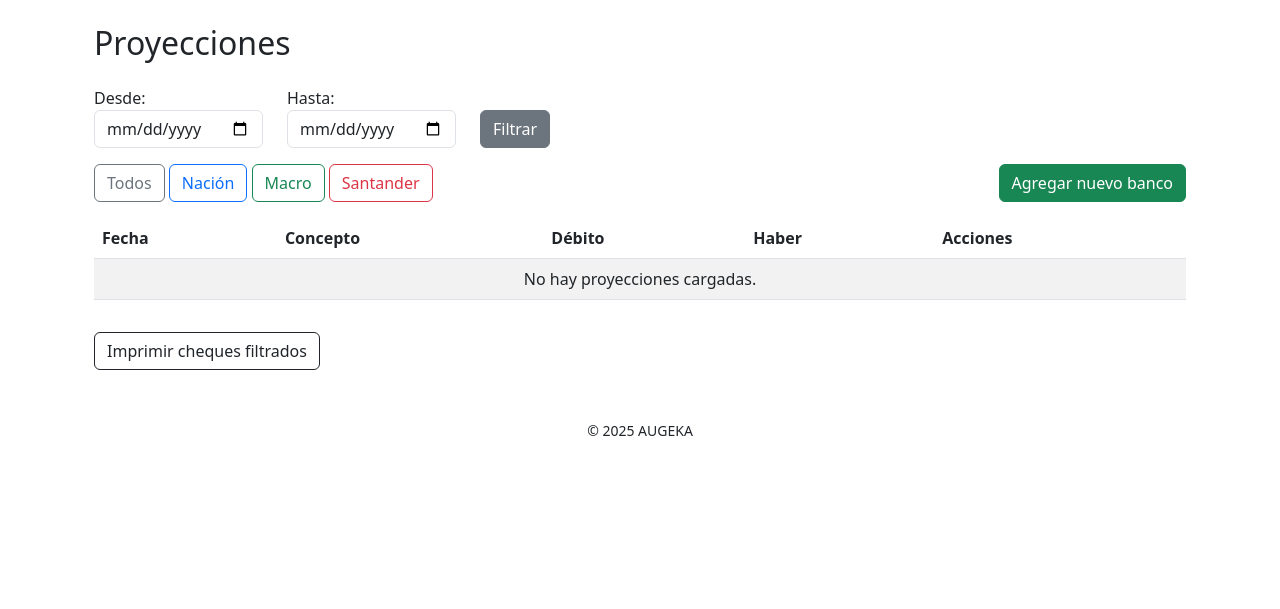
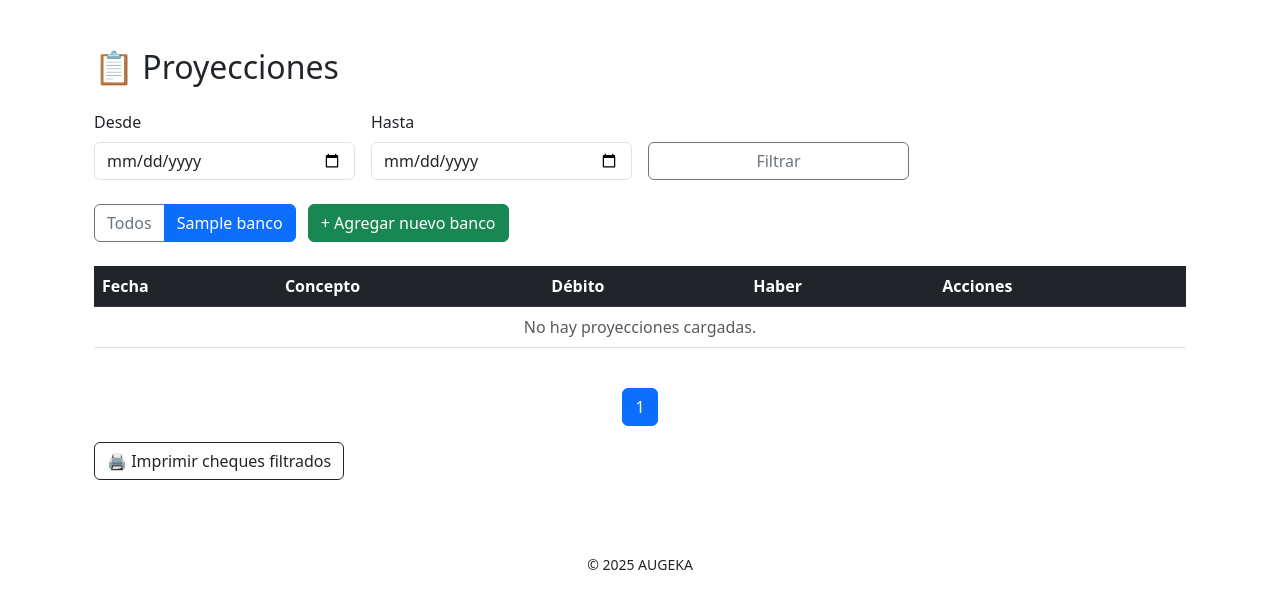
Before and after one commit to KrGabriel/Proyecto-muebleria, a Laravel app: a page that uses resources/views/proyeccion_cuentas/index.blade.php in a window 1280 px wide. Shown: the part 56-665 px from the top of the page. Run offline with Laravel 12, Linux system fonts and the light colour scheme; tables that the repository leaves empty hold one stand-in row (values such as "Sample post"); parts of the project's set-up code (start-up, migrations or seed data) failed here and were passed over.

Commit message:
Feature: ALOTOFTHINGS (pdf generating with the name of the bank + dinamic bank + changes on controllers and routes)

```diff
--- /dev/null
+++ b/app/Http/Controllers/ProyeccionesController.php
@@ -0,0 +1,66 @@
+<?php
+
+namespace App\Http\Controllers;
+
+use Illuminate\Http\Request;
+use App\Models\Cheque;
+use App\Models\Banco;
+use Barryvdh\DomPDF\Facade\Pdf;
+
+class ProyeccionesController extends Controller
+{
+    public function index(Request $request)
+    {
+        $bancos = Banco::orderBy('nombre')->get();
+
+        $query = Cheque::query();
+
+        if ($request->filled('banco')) {
+            $bancoFiltro = $request->banco;
+            $query->whereHas('cuenta.banco', function ($q) use ($bancoFiltro) {
+                $q->where('nombre', $bancoFiltro);
+            });
+        }
+
+        if ($request->filled('desde')) {
+            $query->whereDate('fecha', '>=', $request->desde);
+        }
+
+        if ($request->filled('hasta')) {
+            $query->whereDate('fecha', '<=', $request->hasta);
+        }
+
+        $proyecciones = $query->orderBy('fecha', 'asc')->paginate(10)->appends($request->query());
+
+        return view('proyeccion_cuentas.index', compact('proyecciones', 'bancos'));
+    }
+
+    public function exportarPDF(Request $request)
+    {
+        $query = Cheque::query();
+        $bancoNombre = null;
+
+        if ($request->filled('banco')) {
+            $bancoFiltro = $request->banco;
+            $bancoNombre = $bancoFiltro;
+            $query->whereHas('cuenta.banco', function ($q) use ($bancoFiltro) {
+                $q->where('nombre', $bancoFiltro);
+            });
+        }
+
+        if ($request->filled('desde')) {
+            $query->whereDate('fecha', '>=', $request->desde);
+        }
+
+        if ($request->filled('hasta')) {
+            $query->whereDate('fecha', '<=', $request->hasta);
+        }
+
+        $proyecciones = $query->orderBy('fecha', 'asc')->get();
+
+        $pdf = Pdf::loadView('proyeccion_cuentas.pdf', compact('proyecciones', 'bancoNombre'));
+
+        return $pdf->download('proyecciones_filtradas-' . $bancoNombre . '.pdf');
+    }
+
+}
--- a/app/Models/Cheque.php
+++ b/app/Models/Cheque.php
@@ -2,17 +2,20 @@
 
 namespace App\Models;
 
+use Illuminate\Database\Eloquent\Factories\HasFactory;
 use Illuminate\Database\Eloquent\Model;
 
 class Cheque extends Model
 {
+    use HasFactory;
+
     protected $table = 'cheques';
     protected $primaryKey = 'id';
     public $timestamps = false;
 
     public function cuenta()
     {
-        return $this-belongsTo(CuentaBancaria::class, 'codigo_cuenta');
+        return $this->belongsTo(CuentaBancaria::class, 'codigo_cuenta');
     }
 
     public function factura()
--- a/app/Models/CuentaBancaria.php
+++ b/app/Models/CuentaBancaria.php
@@ -2,21 +2,24 @@
 
 namespace App\Models;
 
+use Illuminate\Database\Eloquent\Factories\HasFactory;
 use Illuminate\Database\Eloquent\Model;
 
 class CuentaBancaria extends Model
 {
+    use HasFactory;
+
     protected $table = 'cuentas';
     protected $primaryKey = 'codigo';
     public $timestamps = false;
 
-    public function bancos()
+    public function banco()
     {
-        return $this->belongsTo(banco::class, 'numero_banco');
+        return $this->belongsTo(Banco::class, 'numero_banco');
     }
 
     public function cheques()
     {
-        return $this->hasMany(Cheqye::class, 'codigo_cuenta');
+        return $this->hasMany(Cheque::class, 'codigo_cuenta');
     }
 }
--- a/app/Models/Factura.php
+++ b/app/Models/Factura.php
@@ -2,10 +2,13 @@
 
 namespace App\Models;
 
+use Illuminate\Database\Eloquent\Factories\HasFactory;
 use Illuminate\Database\Eloquent\Model;
 
 class Factura extends Model
 {
+    use HasFactory;
+
     protected $table = 'facturas';
     protected $primaryKey = 'id';
     public $timestamps = false;
--- a/app/Models/Proveedor.php
+++ b/app/Models/Proveedor.php
@@ -2,10 +2,13 @@
 
 namespace App\Models;
 
+use Illuminate\Database\Eloquent\Factories\HasFactory;
 use Illuminate\Database\Eloquent\Model;
 
 class Proveedor extends Model
 {
+    use HasFactory;
+
     protected $table = 'proveedores';
     protected $primaryKey = 'codigo';
     public $timestamps = false;
--- a/app/Models/banco.php
+++ b/app/Models/banco.php
@@ -2,10 +2,13 @@
 
 namespace App\Models;
 
+use Illuminate\Database\Eloquent\Factories\HasFactory;
 use Illuminate\Database\Eloquent\Model;
 
-class banco extends Model
+class Banco extends Model
 {
+    use HasFactory;
+
     protected $table = 'bancos';
     protected $primaryKey = 'numero';
     public $timestamps = false;
--- a/resources/views/proyeccion_cuentas/index.blade.php
+++ b/resources/views/proyeccion_cuentas/index.blade.php
@@ -1,129 +1,118 @@
 @extends('layouts.app')
 
 @section('content')
-@php use Carbon\Carbon; @endphp
-
-<div class="container">
-    <h2 class="mb-4">Proyecciones</h2>
+<div class="container py-4">
+    <div class="d-flex justify-content-between align-items-center mb-4">
+        <h2 class="mb-0">📋 Proyecciones</h2>
+    </div>
 
     @php
-        $proyecciones = $proyecciones ?? [
-            (object)[ 'codigo' => 1, 'fecha' => '2025-06-01', 'concepto' => 'Cheque *', 'debito' => '$50000', 'haber' => '$0', 'banco' => 'nación' ],
-            (object)[ 'codigo' => 2, 'fecha' => '2025-06-02', 'concepto' => 'Cheque *', 'debito' => '$50000', 'haber' => '$0', 'banco' => 'nación' ],
-            (object)[ 'codigo' => 3, 'fecha' => '2025-06-03', 'concepto' => 'Cheque *', 'debito' => '$50000', 'haber' => '$0', 'banco' => 'nación' ],
-            (object)[ 'codigo' => 4, 'fecha' => '2025-06-04', 'concepto' => 'Cheque *', 'debito' => '$50000', 'haber' => '$0', 'banco' => 'macro' ],
-            (object)[ 'codigo' => 5, 'fecha' => '2025-06-05', 'concepto' => 'Cheque *', 'debito' => '$50000', 'haber' => '$0', 'banco' => 'macro' ],
-            (object)[ 'codigo' => 6, 'fecha' => '2025-06-06', 'concepto' => 'Cheque *', 'debito' => '$50000', 'haber' => '$0', 'banco' => 'santander' ],
-            (object)[ 'codigo' => 7, 'fecha' => '2025-06-07', 'concepto' => 'Cheque *', 'debito' => '$50000', 'haber' => '$0', 'banco' => 'santander' ],
-            (object)[ 'codigo' => 8, 'fecha' => '2025-06-08', 'concepto' => 'Cheque *', 'debito' => '$50000', 'haber' => '$0', 'banco' => 'santander' ],
-        ];
+        use Carbon\Carbon;
 
         $bancoFiltro = request('banco');
         $desde = request('desde');
         $hasta = request('hasta');
         $pagina = request('pagina', 1);
-        $porPagina = 4;
-
-        if ($bancoFiltro) {
-            $proyecciones = array_filter($proyecciones, fn($p) => $p->banco === $bancoFiltro);
-        }
-
-        if ($desde || $hasta) {
-            $proyecciones = array_filter($proyecciones, function ($p) use ($desde, $hasta) {
-                $fecha = Carbon::parse($p->fecha);
-                $valido = true;
-
-                if ($desde) {
-                    $valido = $valido && $fecha >= Carbon::parse($desde);
-                }
-
-                if ($hasta) {
-                    $valido = $valido && $fecha <= Carbon::parse($hasta);
-                }
-
-                return $valido;
-            });
-        }
-
-        $total = count($proyecciones);
-        $proyecciones = array_slice($proyecciones, ($pagina - 1) * $porPagina, $porPagina);
-        $totalPaginas = ceil($total / $porPagina);
+        $totalPaginas = $proyecciones->lastPage();
     @endphp
 
-    <form method="GET" class="row mb-3">
-        <div class="col-auto">
-            <label for="desde">Desde:</label>
+    <form method="GET" class="row g-3 mb-4 align-items-end">
+        <div class="col-md-3">
+            <label for="desde" class="form-label">Desde</label>
             <input type="date" name="desde" value="{{ request('desde') }}" class="form-control">
         </div>
-        <div class="col-auto">
-            <label for="hasta">Hasta:</label>
+        <div class="col-md-3">
+            <label for="hasta" class="form-label">Hasta</label>
             <input type="date" name="hasta" value="{{ request('hasta') }}" class="form-control">
         </div>
-        <div class="col-auto d-flex align-items-end">
-            <button type="submit" class="btn btn-secondary">Filtrar</button>
+        <div class="col-md-3">
+            <button type="submit" class="btn btn-outline-secondary w-100">Filtrar</button>
         </div>
     </form>
 
-    <div class="mb-3">
-        <a href="{{ url()->current() }}" class="btn btn-outline-secondary {{ !$bancoFiltro ? 'active' : '' }}">Todos</a>
-        <a href="?banco=nación&desde={{ $desde }}&hasta={{ $hasta }}" class="btn btn-outline-primary {{ $bancoFiltro === 'nación' ? 'active' : '' }}">Nación</a>
-        <a href="?banco=macro&desde={{ $desde }}&hasta={{ $hasta }}" class="btn btn-outline-success {{ $bancoFiltro === 'macro' ? 'active' : '' }}">Macro</a>
-        <a href="?banco=santander&desde={{ $desde }}&hasta={{ $hasta }}" class="btn btn-outline-danger {{ $bancoFiltro === 'santander' ? 'active' : '' }}">Santander</a>
-        <a href="bancos" class="btn btn-success float-end">Agregar nuevo banco</a>
+    <div class="mb-4">
+        <div class="btn-group" role="group">
+            @php
+                $params = request()->except('page', 'banco');
+            @endphp
+
+            <a href="{{ url()->current() }}?{{ http_build_query($params) }}"
+            class="btn btn-outline-secondary {{ !$bancoFiltro ? 'active' : '' }}">
+                Todos
+            </a>
+
+            @foreach ($bancos as $banco)
+                <a href="{{ url()->current() }}?{{ http_build_query(array_merge($params, ['banco' => $banco->nombre])) }}"
+                class="btn btn-outline-primary {{ $bancoFiltro === $banco->nombre ? 'active' : '' }}">
+                    {{ ucfirst($banco->nombre) }}
+                </a>
+            @endforeach
+        </div>
+        <a href="bancos" class="btn btn-success mx-2">+ Agregar nuevo banco</a>
     </div>
 
+
     {{-- Tabla --}}
-    <table class="table table-striped">
-        <thead>
+    <div class="table-responsive">
+        <table class="table table-hover align-middle">
+            <thead class="table-dark">
                 <tr>
-                <th>Fecha</th>
-                <th>Concepto</th>
-                <th>Débito</th>
-                <th>Haber</th>
-                <th>Acciones</th>
+                    <th scope="col">Fecha</th>
+                    <th scope="col">Concepto</th>
+                    <th scope="col">Débito</th>
+                    <th scope="col">Haber</th>
+                    <th scope="col">Acciones</th>
                 </tr>
             </thead>
             <tbody>
-            @forelse ($proyecciones as $proyeccion)
+                @forelse ($proyecciones as $cheque)
                     <tr>
-                    <td>{{ $proyeccion->fecha }}</td>
-                    <td>{{ $proyeccion->concepto }}</td>
-                    <td>{{ $proyeccion->debito }}</td>
-                    <td>{{ $proyeccion->haber }}</td>
+                        <td>{{ $cheque->fecha }}</td>
+                        <td>Cheque * {{ $cheque->numero_cheque }}</td>
+                        <td>${{ number_format($cheque->debe, 2, ',', '.') }}</td>
+                        <td>${{ number_format($cheque->haber, 2, ',', '.') }}</td>
                         <td>
-                        <a href="#" class="btn btn-sm btn-primary">Editar</a>
-                        <form action="#" method="POST" style="display:inline;">
+                            <a href="#" class="btn btn-sm btn-outline-primary me-1">Editar</a>
+                            <form action="#" method="POST" class="d-inline">
                                 @csrf
                                 @method('DELETE')
-                            <button class="btn btn-sm btn-danger" onclick="return confirm('¿Eliminar este registro?')">Eliminar</button>
+                                <button class="btn btn-sm btn-outline-danger" onclick="return confirm('¿Eliminar este registro?')">Eliminar</button>
                             </form>
                         </td>
                     </tr>
                 @empty
-                <tr><td colspan="5" class="text-center">No hay proyecciones cargadas.</td></tr>
+                    <tr><td colspan="5" class="text-center text-muted">No hay proyecciones cargadas.</td></tr>
                 @endforelse
             </tbody>
         </table>
+    </div>
+
+    @php
+        $currentPage = $proyecciones->currentPage();
+        $lastPage = $proyecciones->lastPage();
+    @endphp
 
     <nav>
-        <ul class="pagination justify-content-center">
-            @for ($i = 1; $i <= $totalPaginas; $i++)
-                <li class="page-item {{ $i == $pagina ? 'active' : '' }}">
-                    <a class="page-link" href="?banco={{ $bancoFiltro }}&desde={{ $desde }}&hasta={{ $hasta }}&pagina={{ $i }}">{{ $i }}</a>
+        <ul class="pagination justify-content-center mt-4">
+            @for ($i = 1; $i <= $lastPage; $i++)
+                <li class="page-item {{ $i == $currentPage ? 'active' : '' }}">
+                    <a class="page-link" href="{{ $proyecciones->url($i) }}">
+                        {{ $i }}
+                    </a>
                 </li>
             @endfor
         </ul>
     </nav>
 
-    <form action="{{ url('/proyecciones/pdf') }}" method="GET" target="_blank" class="d-inline">
+
+    <form action="{{ url('/proyecciones/pdf') }}" method="GET" target="_blank" class="mt-3">
         <input type="hidden" name="banco" value="{{ $bancoFiltro }}">
         <input type="hidden" name="desde" value="{{ $desde }}">
         <input type="hidden" name="hasta" value="{{ $hasta }}">
 
         <button type="submit" class="btn btn-outline-dark">
-            Imprimir cheques filtrados
+            🖨️ Imprimir cheques filtrados
         </button>
     </form>
-
 </div>
 @endsection
--- a/routes/web.php
+++ b/routes/web.php
@@ -6,64 +6,19 @@ use Illuminate\Support\Carbon;
 use App\Http\Controllers\BancoController;
 use App\Http\Controllers\CuentaBancariaController;
 use App\Http\Controllers\ChequeController;
+use App\Http\Controllers\ProyeccionesController;
 
 Route::get('/', function () {
     return view('welcome');
 });
 
-Route::get('/proyecciones', function () {
-    return view('proyeccion_cuentas/index');
-});
+Route::get('/proyecciones', [ProyeccionesController::class, 'index'])->name('proyecciones.index');
 
 Route::get('/proveedores', function () {
     return view('proveedores/index');
 });
 
-Route::get('/proyecciones/pdf', function () {
-    $banco = request('banco');
-    $desde = request('desde');
-    $hasta = request('hasta');
-
-    $proyecciones = [
-        (object)[ 'codigo' => 1, 'fecha' => '2025-06-01', 'concepto' => 'Cheque *', 'debito' => '$50000', 'haber' => '$0', 'banco' => 'nación' ],
-        (object)[ 'codigo' => 2, 'fecha' => '2025-06-02', 'concepto' => 'Cheque *', 'debito' => '$50000', 'haber' => '$0', 'banco' => 'macro' ],
-        (object)[ 'codigo' => 3, 'fecha' => '2025-06-03', 'concepto' => 'Cheque *', 'debito' => '$50000', 'haber' => '$0', 'banco' => 'santander' ],
-    ];
-
-    $proyecciones = array_filter($proyecciones, function ($p) use ($banco, $desde, $hasta) {
-        $ok = true;
-
-        if ($banco) {
-            $ok = $ok && $p->banco === $banco;
-        }
-
-        if ($desde) {
-            $ok = $ok && Carbon::parse($p->fecha) >= Carbon::parse($desde);
-        }
-
-        if ($hasta) {
-            $ok = $ok && Carbon::parse($p->fecha) <= Carbon::parse($hasta);
-        }
-
-        return $ok;
-    });
-
-    $pdf = Pdf::loadView('proyeccion_cuentas.pdf', compact('proyecciones'));
-
-    return $pdf->download('proyecciones_filtradas.pdf');
-});
-
-Route::get('/banco', function () {
-    return view('bancos/index');
-});
-
-Route::get('/cuenta', function () {
-    return view('cuentas/index');
-});
-
-Route::get('/cheque', function () {
-    return view('cheques/index');
-});
+Route::get('/proyecciones/pdf', [ProyeccionesController::class, 'exportarPDF']);
 
 // Bancos
 Route::get('/bancos', [BancoController::class, 'index'])->name('bancos.index');
```
Also changed, not shown: database/factories/BancoFactory.php (added, +17 -0 lines), database/factories/ChequeFactory.php (added, +26 -0 lines), database/factories/CuentaBancariaFactory.php (added, +20 -0 lines), database/factories/FacturaFactory.php (added, +22 -0 lines), database/factories/ProveedorFactory.php (added, +20 -0 lines), database/seeders/BancosSeeder.php (added, +14 -0 lines), database/seeders/ChequesSeeder.php (added, +14 -0 lines), database/seeders/CuentasSeeder.php (added, +14 -0 lines), database/seeders/DatabaseSeeder.php (+6 -10 lines), database/seeders/FacturasSeeder.php (added, +20 -0 lines), database/seeders/ProveedoresSeeder.php (added, +14 -0 lines), resources/views/proyeccion_cuentas/pdf.blade.php (+53 -21 lines). Lines whose indentation alone changed are shown as unchanged.
